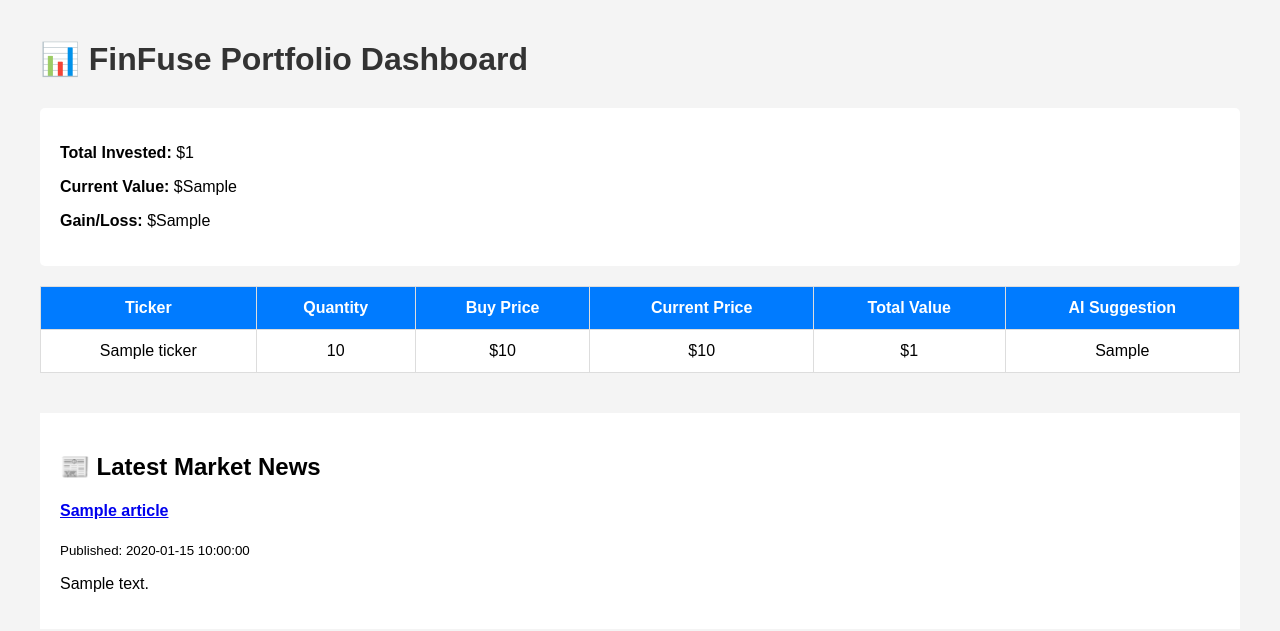
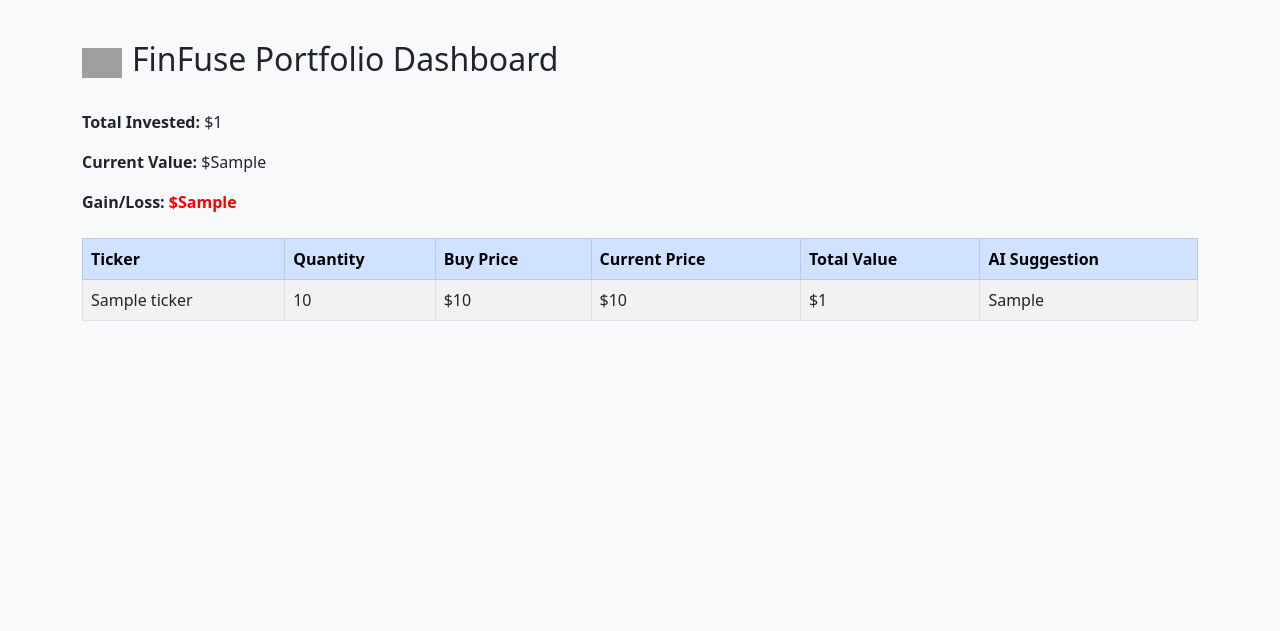
Before and after one commit to Darshil2127/Portfolio, a Flask app: template templates/dashboard.html in a window 1280 px wide. Shown: the top 631 px of the page. Run offline with Flask 3, Linux system fonts and the light colour scheme; the template is opened without the code that fills it: most values are stand-ins (such as "Sample title", 1, 10 or a date in 2020); grey boxes are pictures that could not be loaded.

Commit message:
Update dashboard.html

```diff
--- a/templates/dashboard.html
+++ b/templates/dashboard.html
@@ -1,31 +1,60 @@
 <!DOCTYPE html>
-<html>
+<html lang="en">
 <head>
-    <title>FinFuse Dashboard</title>
+    <meta charset="UTF-8">
+    <title>FinFuse Portfolio Dashboard</title>
+    <link rel="stylesheet" href="https://cdn.jsdelivr.net/npm/bootstrap@5.3.0/dist/css/bootstrap.min.css">
     <style>
-        body { font-family: Arial, sans-serif; margin: 40px; background-color: #f4f4f4; }
-        h1 { color: #333; }
-        table { width: 100%; border-collapse: collapse; margin-top: 20px; background: #fff; }
-        th, td { padding: 12px; border: 1px solid #ddd; text-align: center; }
-        th { background-color: #007BFF; color: white; }
-        .ai-suggestion-BUY { color: green; font-weight: bold; }
-        .ai-suggestion-SELL { color: red; font-weight: bold; }
-        .ai-suggestion-HOLD { color: orange; font-weight: bold; }
-        .summary { margin-top: 30px; padding: 20px; background-color: #fff; border-radius: 5px; }
-        .news-section { margin-top: 40px; background-color: #fff; padding: 20px; }
+        body {
+            background-color: #f8f9fa;
+            padding: 40px;
+        }
+        .dashboard-header {
+            display: flex;
+            align-items: center;
+            gap: 10px;
+        }
+        .ai-suggestion-BUY {
+            color: green;
+            font-weight: bold;
+        }
+        .ai-suggestion-SELL {
+            color: red;
+            font-weight: bold;
+        }
+        .ai-suggestion-HOLD {
+            color: orange;
+            font-weight: bold;
+        }
+        .gain-positive {
+            color: green;
+            font-weight: bold;
+        }
+        .gain-negative {
+            color: red;
+            font-weight: bold;
+        }
     </style>
 </head>
 <body>
-    <h1>📊 FinFuse Portfolio Dashboard</h1>
+    <div class="container">
+        <div class="dashboard-header mb-4">
+            <img src="https://cdn-icons-png.flaticon.com/512/2331/2331970.png" width="40" alt="logo">
+            <h2>FinFuse Portfolio Dashboard</h2>
+        </div>
 
-    <div class="summary">
+        <div class="mb-4">
             <p><strong>Total Invested:</strong> ${{ total_invested }}</p>
             <p><strong>Current Value:</strong> ${{ current_value }}</p>
-        <p><strong>Gain/Loss:</strong> ${{ gain_loss }}</p>
+            <p><strong>Gain/Loss:</strong>
+                <span class="{{ 'gain-positive' if gain_loss >= 0 else 'gain-negative' }}">
+                    ${{ gain_loss }}
+                </span>
+            </p>
         </div>
 
-    <table>
-        <thead>
+        <table class="table table-bordered table-striped">
+            <thead class="table-primary">
                 <tr>
                     <th>Ticker</th>
                     <th>Quantity</th>
@@ -36,28 +65,20 @@
                 </tr>
             </thead>
             <tbody>
-            {% for stock in portfolio_data %}
+                {% for stock in portfolio %}
                 <tr>
                     <td>{{ stock.ticker }}</td>
                     <td>{{ stock.quantity }}</td>
                     <td>${{ stock.buy_price }}</td>
                     <td>${{ stock.current_price }}</td>
                     <td>${{ stock.total_value }}</td>
-                <td class="ai-suggestion-{{ stock.ai_suggestion }}">{{ stock.ai_suggestion }}</td>
+                    <td class="ai-suggestion-{{ stock.ai_suggestion }}">
+                        {{ stock.ai_suggestion }}
+                    </td>
                 </tr>
                 {% endfor %}
             </tbody>
         </table>
-
-    <div class="news-section">
-        <h2>📰 Latest Market News</h2>
-        {% for article in news_data %}
-        <div style="margin-bottom: 15px;">
-            <h4><a href="{{ article.url }}" target="_blank">{{ article.title }}</a></h4>
-            <p><small>Published: {{ article.published_at }}</small></p>
-            <p>{{ article.description }}</p>
-        </div>
-        {% endfor %}
     </div>
 </body>
 </html>
```
Lines whose indentation alone changed are shown as unchanged.
